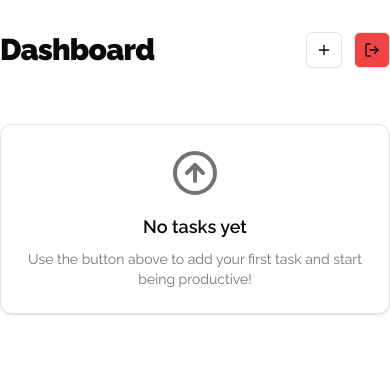
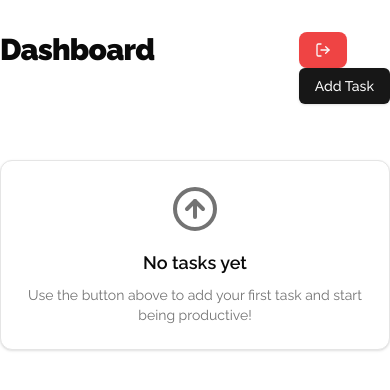
Before and after one commit to Agastya18/cronify-frontend, a Next.js app: page /dashboard in a window 390 px wide. Shown: the top 390 px of the page. Built offline with nearby package versions, Linux system fonts and the light colour scheme.

Commit message:
refactor dashboard header to use router for navigation and clean up button code

```diff
--- a/src/app/dashboard/page.jsx
+++ b/src/app/dashboard/page.jsx
@@ -8,7 +8,7 @@ import SheetWrapper from "@/components/dashboard/sheetWrapper";
 import { SectionWrapper } from "@/components/dashboard/Section-wrapper";
 import { TaskContainer } from "@/components/dashboard/TaskContainer";
 import AddTaskForm from "@/components/dashboard/AddTask";
-
+import { useRouter } from 'next/router'
 import {
   Dialog,
   DialogContent,
@@ -22,6 +22,7 @@ import {
 import { Input } from "@/components/ui/input"
 import { Label } from "@/components/ui/label"
 import formSchema from "@/types/zodType";
+
 import { useQueryClient } from "@tanstack/react-query";
 const page = () => {
 
@@ -47,6 +48,7 @@ const page = () => {
 }
 
 function DashboardHeader() {
+
   const [isLoading, setIsLoading] = useState(false);
   const [isOpen, setIsOpen] = React.useState(false);
   const [isLoggingOut, setIsLoggingOut] = React.useState(false);
@@ -100,25 +102,25 @@ function DashboardHeader() {
             Dashboard
           </motion.h1>
           <div className="flex items-center gap-3 flex-wrap justify-center sm:justify-start">
-            <Button
+            {/* <Button
               variant="outline"
               size="icon"
               className="md:hidden flex justify-center items-center"
-              onClick={() => setIsOpen(true)}
+              onClick={() => router.push("/add-task")}
             >
               <Plus className=" h-4 w-4" />
-            </Button>
-            <Button
+            </Button> */}
+            {/* <Button
               variant="outline"
               size="icon"
-              className="md:hidden bg-red-500"
+              className=" bg-red-500"
               onClick={() => signOut()}
             >
               <LogOut className=" h-4 w-4" />
-            </Button>
+            </Button> */}
 
             <motion.div
-              className="hidden md:flex md:gap-3"
+              className=" md:flex md:gap-3"
               initial={{ opacity: 0 }}
               animate={{ opacity: 1 }}
               transition={{ delay: 0.4 }}
```
